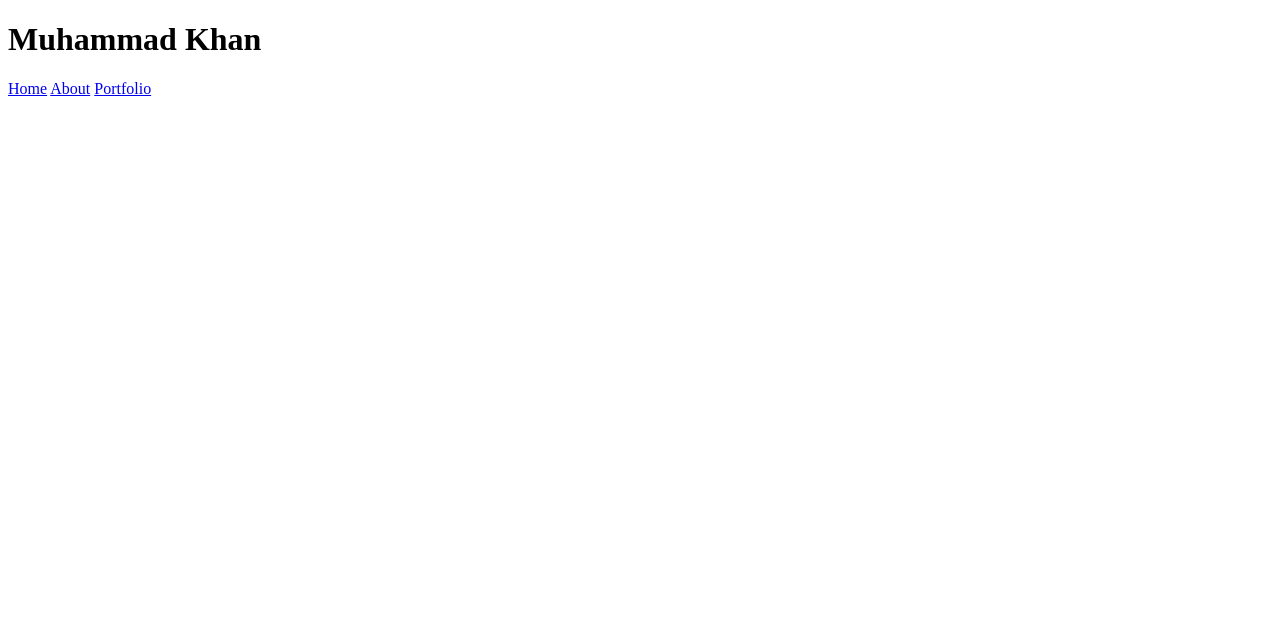
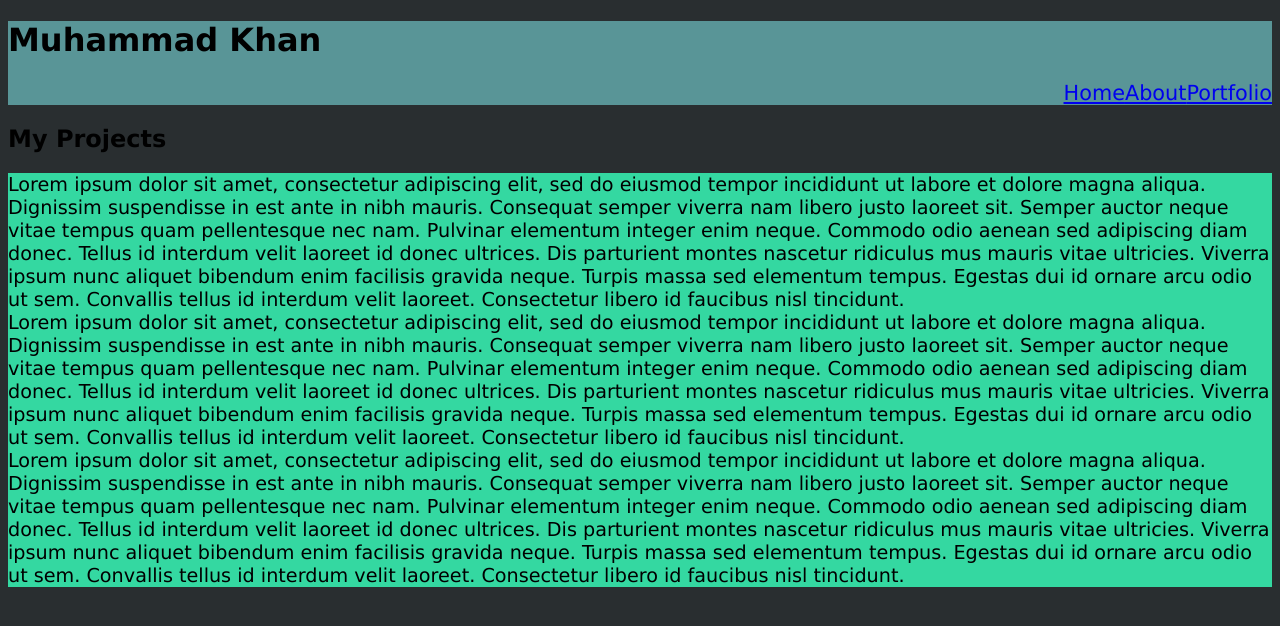
Before and after one commit to Muhammad-UK/my_website, a plain HTML site: page portfolio.html in a window 1280 px wide. Drawn offline with Linux system fonts and the light colour scheme.

Commit message:
Added some html content, completed js log, and started some css

```diff
--- a/javascript.js
+++ b/javascript.js
@@ -0,0 +1,3 @@
+const hello = "Hello, world";
+
+console.log(hello);
--- a/portfolio.html
+++ b/portfolio.html
@@ -8,11 +8,59 @@
     <title>Portfolio</title>
   </head>
   <body>
+    <header>
       <h1>Muhammad Khan</h1>
       <nav>
         <a href="index.html">Home</a>
         <a href="about.html">About</a>
         <a href="portfolio.html" class="selected">Portfolio</a>
       </nav>
+    </header>
+    <h2>My Projects</h2>
+    <section class="p1">
+      <article>
+        Lorem ipsum dolor sit amet, consectetur adipiscing elit, sed do eiusmod
+        tempor incididunt ut labore et dolore magna aliqua. Dignissim
+        suspendisse in est ante in nibh mauris. Consequat semper viverra nam
+        libero justo laoreet sit. Semper auctor neque vitae tempus quam
+        pellentesque nec nam. Pulvinar elementum integer enim neque. Commodo
+        odio aenean sed adipiscing diam donec. Tellus id interdum velit laoreet
+        id donec ultrices. Dis parturient montes nascetur ridiculus mus mauris
+        vitae ultricies. Viverra ipsum nunc aliquet bibendum enim facilisis
+        gravida neque. Turpis massa sed elementum tempus. Egestas dui id ornare
+        arcu odio ut sem. Convallis tellus id interdum velit laoreet.
+        Consectetur libero id faucibus nisl tincidunt.
+      </article>
+    </section>
+    <section class="p2">
+      <article>
+        Lorem ipsum dolor sit amet, consectetur adipiscing elit, sed do eiusmod
+        tempor incididunt ut labore et dolore magna aliqua. Dignissim
+        suspendisse in est ante in nibh mauris. Consequat semper viverra nam
+        libero justo laoreet sit. Semper auctor neque vitae tempus quam
+        pellentesque nec nam. Pulvinar elementum integer enim neque. Commodo
+        odio aenean sed adipiscing diam donec. Tellus id interdum velit laoreet
+        id donec ultrices. Dis parturient montes nascetur ridiculus mus mauris
+        vitae ultricies. Viverra ipsum nunc aliquet bibendum enim facilisis
+        gravida neque. Turpis massa sed elementum tempus. Egestas dui id ornare
+        arcu odio ut sem. Convallis tellus id interdum velit laoreet.
+        Consectetur libero id faucibus nisl tincidunt.
+      </article>
+    </section>
+    <section class="p3">
+      <article>
+        Lorem ipsum dolor sit amet, consectetur adipiscing elit, sed do eiusmod
+        tempor incididunt ut labore et dolore magna aliqua. Dignissim
+        suspendisse in est ante in nibh mauris. Consequat semper viverra nam
+        libero justo laoreet sit. Semper auctor neque vitae tempus quam
+        pellentesque nec nam. Pulvinar elementum integer enim neque. Commodo
+        odio aenean sed adipiscing diam donec. Tellus id interdum velit laoreet
+        id donec ultrices. Dis parturient montes nascetur ridiculus mus mauris
+        vitae ultricies. Viverra ipsum nunc aliquet bibendum enim facilisis
+        gravida neque. Turpis massa sed elementum tempus. Egestas dui id ornare
+        arcu odio ut sem. Convallis tellus id interdum velit laoreet.
+        Consectetur libero id faucibus nisl tincidunt.
+      </article>
+    </section>
   </body>
 </html>
--- a/style.css
+++ b/style.css
@@ -0,0 +1,29 @@
+body {
+  background-color: rgb(41, 46, 48);
+  font-family: "Lucida Sans", "Lucida Sans Regular", "Lucida Grande",
+    "Lucida Sans Unicode", Geneva, Verdana, sans-serif;
+}
+
+header {
+  background-color: rgb(89, 149, 151);
+}
+header > h1 {
+  display: flex;
+  justify-content: flex-start;
+}
+nav {
+  display: flex;
+  align-items: center;
+  justify-content: right;
+  font-size: 1.3rem;
+}
+
+section {
+  background-color: rgb(52, 216, 161);
+  font-size: 1.2rem;
+}
+
+img.happy {
+  display: flex;
+  justify-content: flex-end;
+}
```
Also changed, not shown: about.html (+24 -0 lines), index.html (+15 -0 lines), steamhappy.png (added). Lines whose indentation alone changed are shown as unchanged.
